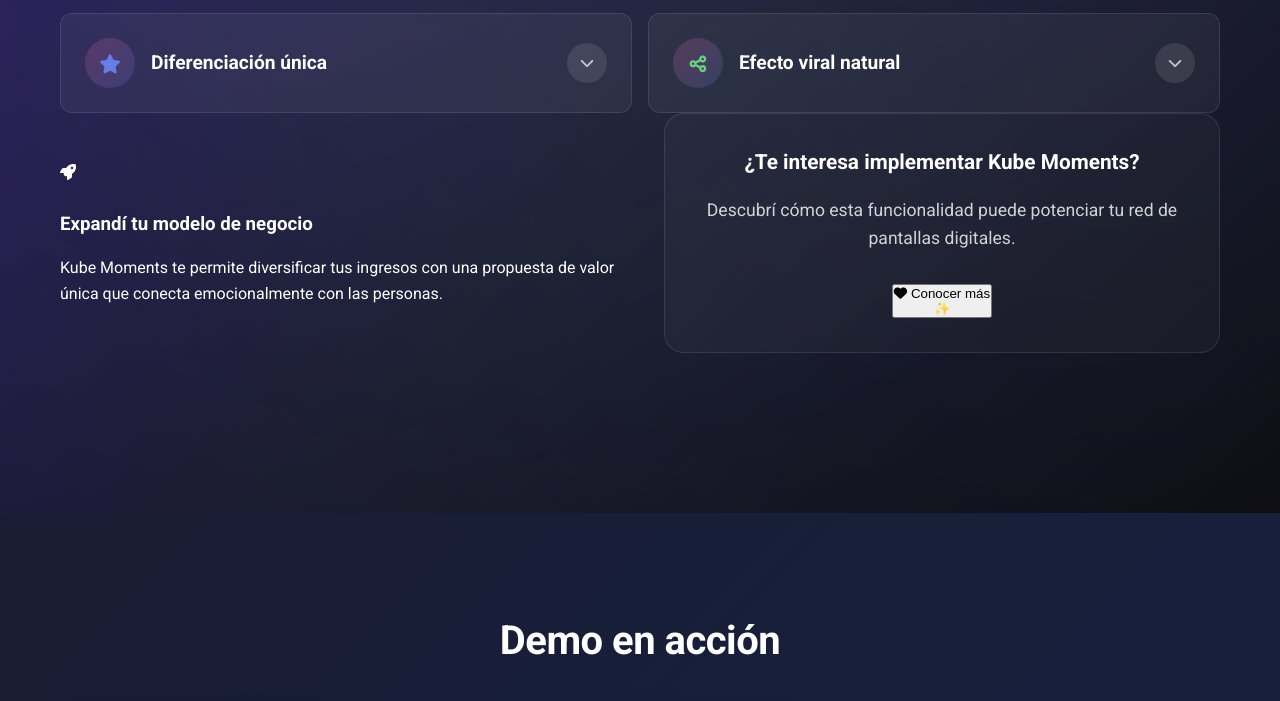
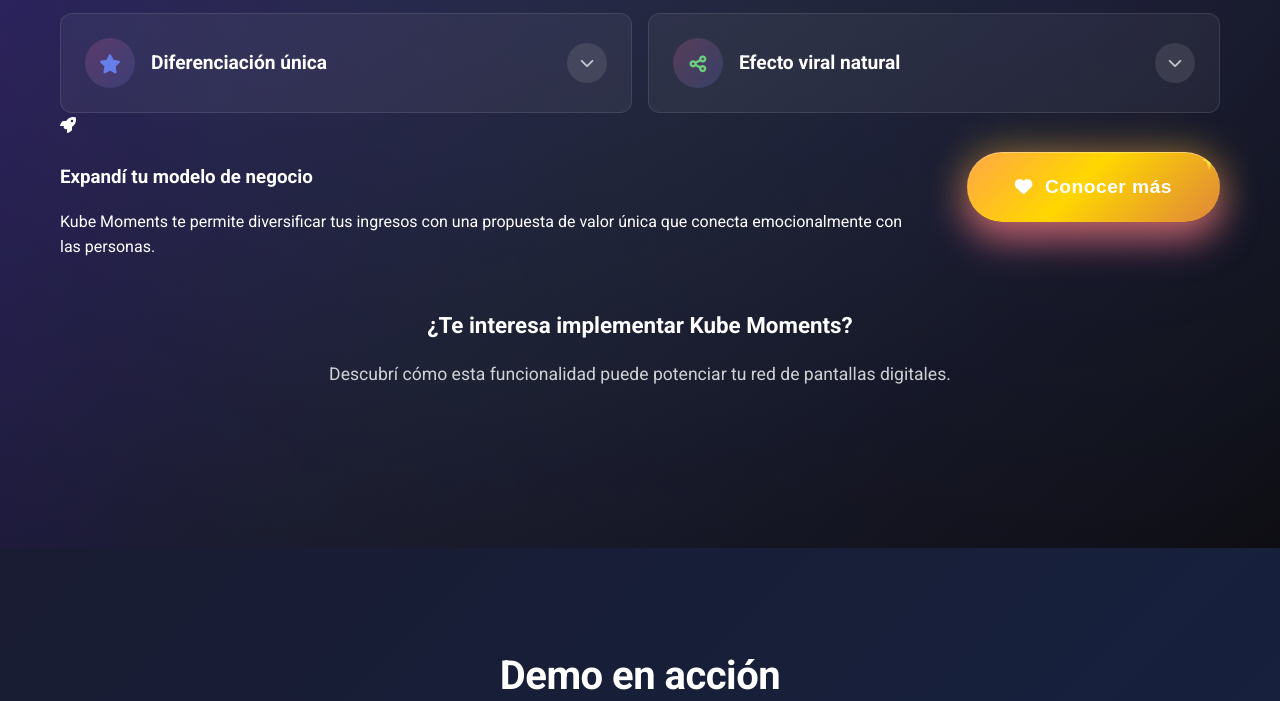
Before and after one commit to facuvar/kubemedia, a plain HTML site: page index.html in a window 1280 px wide. Shown: the part 6398-7099 px from the top of the page. Drawn offline with Linux system fonts and the light colour scheme.

Commit message:
Polish: Improve section spacing, redesign CTA layout and enhance button styling with premium effects

```diff
--- a/index.html
+++ b/index.html
@@ -622,11 +622,6 @@
                         </div>
 
                         <div class="cta-action">
-                            <div class="finale-question">
-                                <h4>¿Te interesa implementar Kube Moments?</h4>
-                                <p class="finale-tagline">Descubrí cómo esta funcionalidad puede potenciar tu red de pantallas digitales.</p>
-                            </div>
-
                             <button class="btn-moments-premium">
                                 <div class="btn-glow"></div>
                                 <i class="fas fa-heart"></i>
@@ -634,6 +629,12 @@
                                 <div class="btn-sparkle">✨</div>
                             </button>
                         </div>
+                    </div>
+
+                    <div class="finale-question">
+                        <h4>¿Te interesa implementar Kube Moments?</h4>
+                        <p class="finale-tagline">Descubrí cómo esta funcionalidad puede potenciar tu red de pantallas digitales.</p>
+                    </div>
                     </div>
                 </div>
             </div>
--- a/styles.css
+++ b/styles.css
@@ -1407,6 +1407,11 @@
     .cta-text .finale-description {
         text-align: center;
     }
+
+    .btn-moments, .btn-moments-premium {
+        padding: 1.2rem 2.5rem;
+        font-size: 1.1rem;
+    }
 }
 
 @media (max-width: 480px) {
@@ -1721,6 +1726,7 @@
     font-size: 2.5rem;
     color: white;
     margin-bottom: 2.5rem;
+    margin-top: 4rem;
     text-align: center;
     font-weight: 700;
     display: flex;
@@ -2004,29 +2010,30 @@
     font-size: 1.1rem !important;
 }
 
-.btn-moments {
+.btn-moments, .btn-moments-premium {
     background: linear-gradient(135deg, #ff6b9d 0%, #ffd700 50%, #c44569 100%);
     background-size: 200% 200%;
     color: white;
     border: none;
-    padding: 1.5rem 4rem;
+    padding: 1.5rem 3rem;
     border-radius: 50px;
-    font-size: 1.3rem;
-    font-weight: 800;
+    font-size: 1.2rem;
+    font-weight: 700;
     cursor: pointer;
     transition: all 0.4s cubic-bezier(0.175, 0.885, 0.32, 1.275);
     display: inline-flex;
     align-items: center;
-    gap: 1rem;
+    gap: 0.75rem;
     position: relative;
     z-index: 1;
     box-shadow:
-        0 15px 35px rgba(255, 107, 157, 0.5),
-        0 0 30px rgba(255, 215, 0, 0.3),
-        inset 0 1px 0 rgba(255, 255, 255, 0.3);
-    animation: buttonGlow 3s ease-in-out infinite;
-    text-transform: uppercase;
-    letter-spacing: 1px;
+        0 10px 25px rgba(255, 107, 157, 0.4),
+        0 0 20px rgba(255, 215, 0, 0.2),
+        inset 0 1px 0 rgba(255, 255, 255, 0.2);
+    animation: buttonGlow 4s ease-in-out infinite;
+    text-transform: none;
+    letter-spacing: 0.5px;
+    overflow: hidden;
 }
 
 @keyframes buttonGlow {
@@ -2046,19 +2053,53 @@
     }
 }
 
-.btn-moments:hover {
-    transform: translateY(-8px) scale(1.05);
+.btn-moments:hover, .btn-moments-premium:hover {
+    transform: translateY(-5px) scale(1.03);
     box-shadow:
-        0 25px 50px rgba(255, 107, 157, 0.8),
-        0 0 60px rgba(255, 215, 0, 0.6),
-        inset 0 2px 0 rgba(255, 255, 255, 0.5);
+        0 20px 40px rgba(255, 107, 157, 0.6),
+        0 0 40px rgba(255, 215, 0, 0.4),
+        inset 0 2px 0 rgba(255, 255, 255, 0.3);
     background: linear-gradient(135deg, #c44569 0%, #ffd700 50%, #ff6b9d 100%);
     background-size: 200% 200%;
-    animation-duration: 1.5s;
-}
-
-.btn-moments i {
+    animation-duration: 2s;
+}
+
+.btn-moments i, .btn-moments-premium i {
     font-size: 1.1rem;
+}
+
+.btn-glow {
+    position: absolute;
+    top: 0;
+    left: 0;
+    right: 0;
+    bottom: 0;
+    background: linear-gradient(45deg, transparent 30%, rgba(255, 255, 255, 0.2) 50%, transparent 70%);
+    transform: translateX(-100%);
+    transition: transform 0.6s;
+}
+
+.btn-moments-premium:hover .btn-glow {
+    transform: translateX(100%);
+}
+
+.btn-sparkle {
+    position: absolute;
+    top: -2px;
+    right: -2px;
+    font-size: 1rem;
+    animation: sparkle 2s infinite;
+}
+
+@keyframes sparkle {
+    0%, 100% {
+        transform: rotate(0deg) scale(1);
+        opacity: 0.8;
+    }
+    50% {
+        transform: rotate(180deg) scale(1.2);
+        opacity: 1;
+    }
 }
 
 /* Responsive for Kube Moments */
@@ -2226,9 +2267,10 @@
 /* CTA Grid Layout */
 .cta-grid {
     display: grid;
-    grid-template-columns: 1fr 1fr;
+    grid-template-columns: 1fr auto;
     gap: 3rem;
     align-items: center;
+    margin-bottom: 3rem;
 }
 
 .cta-text {
@@ -2251,22 +2293,29 @@
 
 .cta-action {
     text-align: center;
-    padding: 2rem;
-    background: rgba(255, 255, 255, 0.03);
-    border-radius: 20px;
-    border: 1px solid rgba(255, 255, 255, 0.1);
-}
-
-.cta-action .finale-question h4 {
+    padding: 0;
+    background: none;
+    border-radius: 0;
+    border: none;
+}
+
+.finale-question {
+    text-align: center;
+    margin-top: 2rem;
+}
+
+.finale-question h4 {
     margin-bottom: 1rem;
     color: white;
-    font-size: 1.3rem;
-}
-
-.cta-action .finale-tagline {
-    margin-bottom: 2rem;
+    font-size: 1.4rem;
+    font-weight: 600;
+}
+
+.finale-question .finale-tagline {
+    margin-bottom: 0;
     color: rgba(255, 255, 255, 0.8);
     font-size: 1.1rem;
+    line-height: 1.6;
 }
 
 @media (max-width: 480px) {
```
